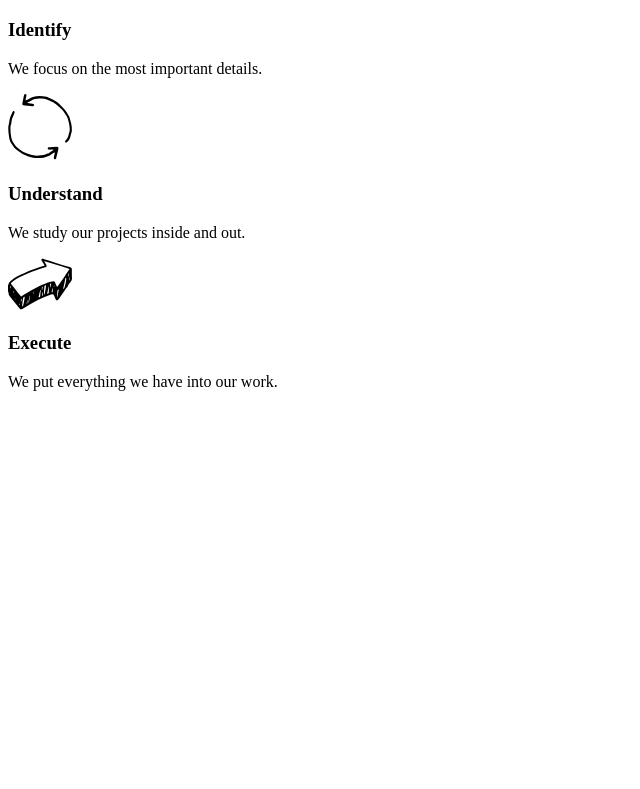
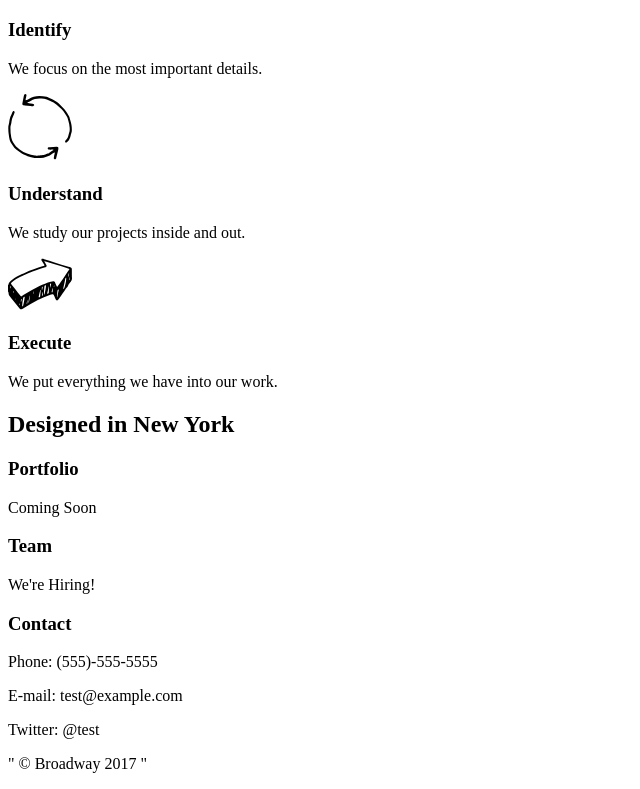
Before and after one commit to bosatsu/codecademy_wesites_broadway, a plain HTML site: page index.html in a window 1280 px wide. Shown: the part 339-1128 px from the top of the page, without its empty margins (0-640 px from the left). Before the commit the page ends 800 px from the top, so only its background shows below. Drawn offline with Linux system fonts and the light colour scheme.

Commit message:
Add lower half of index.html.

```diff
--- a/index.html
+++ b/index.html
@@ -45,14 +45,37 @@
     <!-- Break section -->
 
     <div class="" id="break">
-
+      <h2>Designed in New York</h2>
     </div>
 
     <!-- Lower Half Work section -->
 
     <div class="" id="">
+      <div class="" id="portfolio">
+        <h3>Portfolio</h3>
+        <p>Coming Soon</p>
+      </div>
+      <div class="" id="team">
+        <h3>Team</h3>
+        <p>We're Hiring!</p>
+      </div>
+      <div class="" id="contact">
+        <h3>Contact</h3>
+        <p>Phone: (555)-555-5555</p>
+        <p>E-mail: test@example.com</p>
+        <p>Twitter: @test</p>
+      </div>
+    </div>
+
+    <!-- Footer Section -->
+    <div class="">
+      <p>
+      "
+        © Broadway 2017
+        "</p>
 
     </div>
 
+
   </body>
 </html>
```
